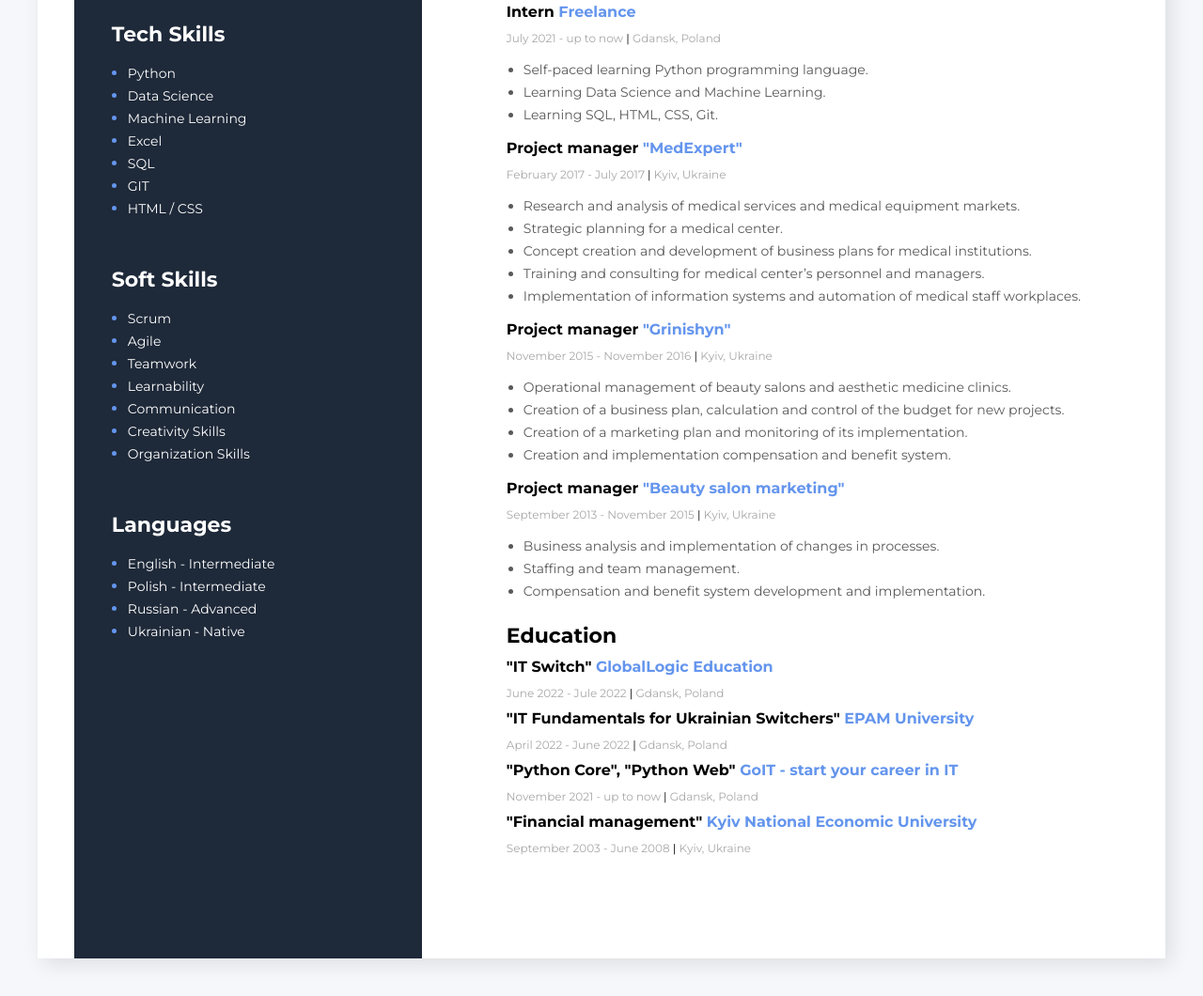
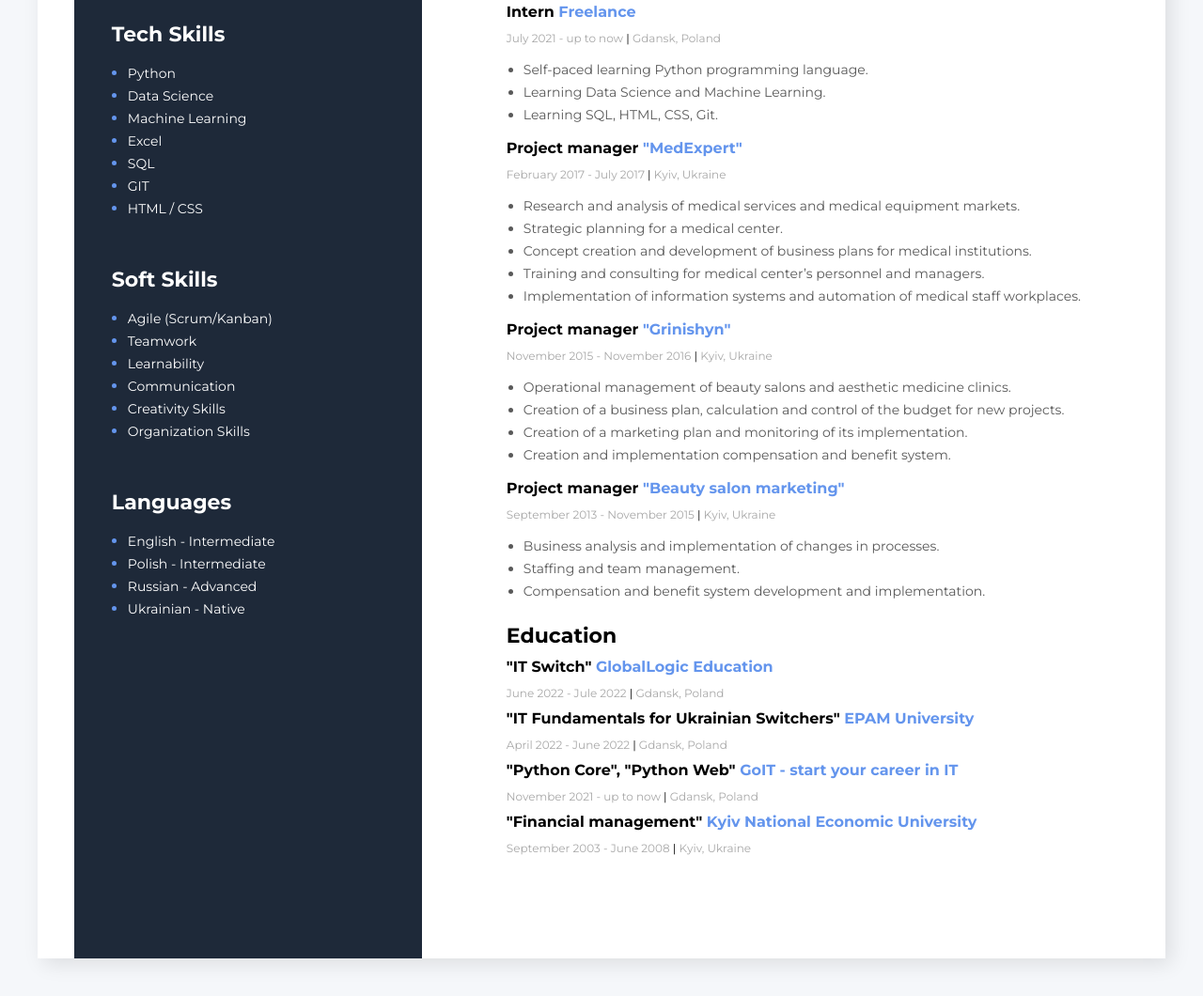
Before and after one commit to Susanna-Salata/my-cv, a plain HTML site: page index.html in a window 1280 px wide. Shown: the part 640-1700 px from the top of the page at 94% size. Drawn offline with Linux system fonts and the light colour scheme.

Commit message:
=Scrum/Kanban

```diff
--- a/index.html
+++ b/index.html
@@ -227,8 +227,7 @@
             <div class="soft-skills-section">
                 <h3 class="sidebar-title">Soft Skills</h3>
                 <ul class="soft-skills-list">
-                    <li class="soft-skills-item"><span class="soft-skills-item-text"> Scrum</span></li>
-                    <li class="soft-skills-item"><span class="soft-skills-item-text"> Agile</span></li>
+                    <li class="soft-skills-item"><span class="soft-skills-item-text"> Agile (Scrum/Kanban)</span></li>
                     <li class="soft-skills-item"><span class="soft-skills-item-text"> Teamwork</span></li>
                     <li class="soft-skills-item"><span class="soft-skills-item-text"> Learnability</span></li>
                     <li class="soft-skills-item"><span class="soft-skills-item-text"> Communication</span></li>
```
